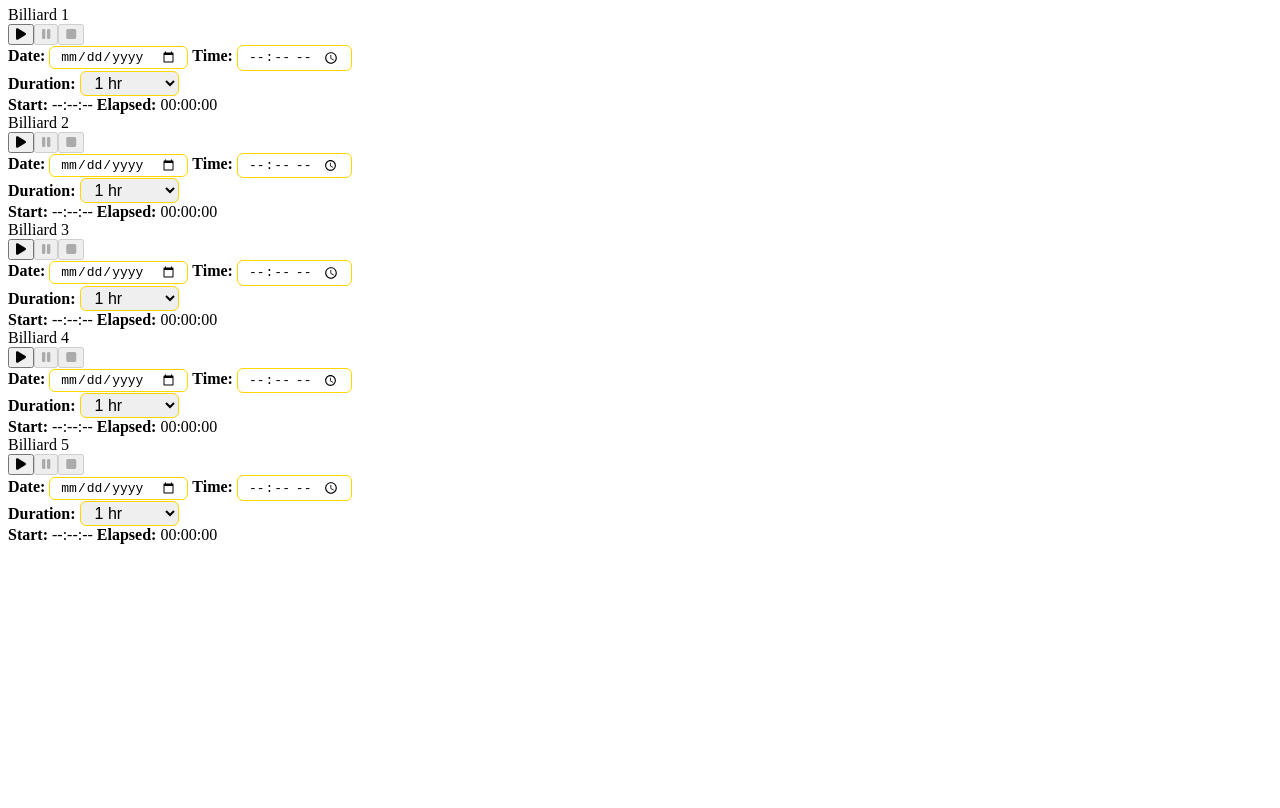
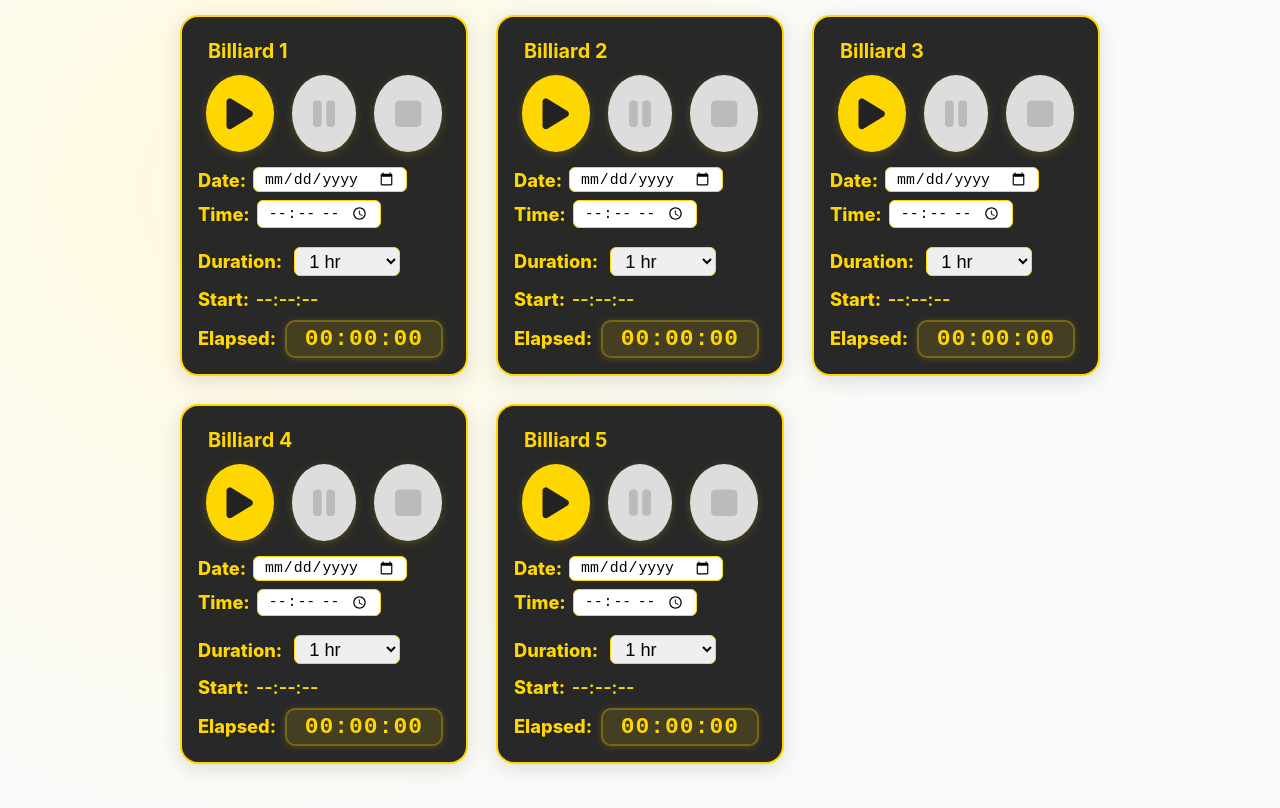
Before and after one commit to iamtherex90/onerounds, a plain HTML site: page index.html in a window 1280 px wide. Shown: the part 74-882 px from the top of the page. Before the commit the page ends 800 px from the top, so only its background shows below. Drawn offline with Linux system fonts and the light colour scheme.

Commit message:
Update index.html

```diff
--- a/index.html
+++ b/index.html
@@ -8,8 +8,212 @@
     href="https://cdnjs.cloudflare.com/ajax/libs/font-awesome/6.4.0/css/all.min.css"
     crossorigin="anonymous" referrerpolicy="no-referrer" />
   <style>
-    /* ... [CSS unchanged, omitted for brevity] ... */
-    /* CSS same as previous version */
+    body {
+      background: radial-gradient(circle at 20% 30%, #FFD70022 0%, #f9fafc 60%);
+      min-height: 100vh;
+      margin: 0;
+      font-family: 'Inter', Arial, sans-serif;
+    }
+    h1 {
+      text-align: center;
+      font-size: 1.7em;
+      color: #222;
+      margin: 38px 0 18px 0;
+      letter-spacing: 1px;
+      font-weight: bold;
+    }
+    .widget-grid {
+      display: grid;
+      grid-template-columns: repeat(auto-fit, minmax(260px, 1fr));
+      gap: 28px;
+      max-width: 920px;
+      margin: 0 auto;
+      padding: 0 16px 44px 16px;
+    }
+    .timer-widget {
+      background: rgba(34,34,34,0.97);
+      border-radius: 18px;
+      box-shadow: 0 5px 20px 0 rgba(34,34,34,0.13);
+      padding: 18px 16px 14px 16px;
+      display: flex;
+      flex-direction: column;
+      align-items: stretch;
+      position: relative;
+      min-width: 0;
+      animation: fadeIn 0.7s;
+      border: 2px solid #FFD700;
+    }
+    @keyframes fadeIn {
+      from { opacity: 0; transform: translateY(20px);}
+      to   { opacity: 1; transform: translateY(0);}
+    }
+    .timer-widget:hover {
+      box-shadow: 0 6px 36px 0 #FFD70055;
+      transform: scale(1.03);
+    }
+    .timer-name-row {
+      display: flex;
+      align-items: center;
+      gap: 12px;
+      margin-bottom: 8px;
+      width: 100%;
+    }
+    .timer-name {
+      font-size: 1.24em;
+      font-weight: 700;
+      color: #FFD700;
+      background: none;
+      padding: 4px 10px;
+      border-radius: 7px;
+      outline: none;
+      border: none;
+      min-width: 70px;
+      flex: 1;
+      user-select: none;
+      max-width: 150px;
+    }
+    .timer-status-dot {
+      display: none;
+    }
+    .dot-running  { background: #FFD700;}
+    .dot-paused   { background: #bfa400;}
+    .dot-stopped  { background: #444;}
+    .timer-controls {
+      display: flex;
+      gap: 18px;
+      margin-bottom: 13px;
+      align-items: center;
+      justify-content: center;
+    }
+    .timer-controls button {
+      background: #FFD700;
+      border: 3px solid #FFD700;
+      color: #222;
+      font-size: 2.2em;
+      cursor: pointer;
+      transition: color 0.18s, transform 0.18s, background 0.18s, border-color 0.18s;
+      outline: none;
+      border-radius: 50%;
+      padding: 18px;
+      position: relative;
+      box-shadow: 0 2px 8px #FFD70033;
+      font-family: inherit;
+      font-weight: bold;
+      min-width: 64px;
+      min-height: 64px;
+      display: flex;
+      align-items: center;
+      justify-content: center;
+    }
+    .timer-controls button:disabled {
+      background: #ddd;
+      border-color: #ddd;
+      color: #bbb;
+      cursor: not-allowed;
+    }
+    .timer-controls button:not(:disabled):hover {
+      color: #FFD700;
+      background: #222;
+      border-color: #FFD700;
+      transform: scale(1.14);
+    }
+    .timer-controls button .fa {
+      pointer-events: none;
+    }
+    .timer-details {
+      display: flex;
+      flex-direction: column;
+      gap: 10px;
+      margin-top: 2px;
+      font-size: 1.14em;
+      color: #FFD700;
+      align-items: flex-start;
+      margin-bottom: 2px;
+      font-weight: 600;
+    }
+    .date-time-row {
+      display: flex;
+      flex-direction: column;
+      gap: 8px;
+      align-items: flex-start;
+      margin-bottom: 2px;
+    }
+    .date-time-row span {
+      display: flex;
+      align-items: center;
+      gap: 5px;
+    }
+    .duration-row {
+      margin: 7px 0 2px 0;
+      display: flex;
+      align-items: center;
+      gap: 10px;
+    }
+    .timer-details strong {
+      color: #FFD700;
+      font-weight: 800;
+      margin-right: 2px;
+      text-shadow: 0 1px 2px #2228;
+    }
+    .timer-details .elapsed {
+      font-size: 1.26em;
+      font-family: 'Fira Mono', 'SFMono-Regular', monospace;
+      background: #FFD70022;
+      padding: 4px 18px;
+      border-radius: 10px;
+      color: #FFD700;
+      font-weight: 900;
+      margin-left: 2px;
+      letter-spacing: 1px;
+      border: 2px solid #FFD70044;
+      min-width: 90px;
+      text-align: center;
+      display: inline-block;
+      box-shadow: 0 1px 7px #FFD70033;
+    }
+    @media (max-width: 900px) {
+      .widget-grid { grid-template-columns: 1fr 1fr; gap: 18px; }
+      .timer-widget { padding: 14px 7px;}
+      h1 { font-size: 1.28em; margin-bottom: 8px;}
+      .timer-controls button { font-size: 1.5em; min-width: 46px; min-height: 46px; padding: 9px;}
+      .date-time-row { flex-direction: column; align-items: stretch; gap: 7px;}
+      .duration-row { flex-direction: column; align-items: stretch; gap: 7px;}
+    }
+    @media (max-width: 650px) {
+      .widget-grid { grid-template-columns: 1fr; gap: 18px; }
+      .timer-widget { padding: 10px 5px;}
+      h1 { font-size: 1em; margin-bottom: 4px;}
+      .date-time-row { flex-direction: column; align-items: stretch; gap: 7px;}
+      .duration-row { flex-direction: column; align-items: stretch; gap: 7px;}
+    }
+    .timer-widget.running {
+      background: linear-gradient(135deg, #33ff77 0%, #228c4c 100%);
+    }
+    .timer-widget.paused {
+      background: linear-gradient(135deg, #ffe066 0%, #bfa400 100%);
+    }
+    .timer-widget.ending {
+      background: linear-gradient(135deg, #ff3c3c 0%, #a60000 100%);
+    }
+    .timer-widget.expired {
+      animation: blink-red 1s linear infinite;
+    }
+    .timer-widget.alarm {
+      animation: shake 0.7s;
+    }
+    @keyframes blink-red {
+      0%, 100% { background: linear-gradient(135deg, #ff3c3c 0%, #a60000 100%); }
+      50% { background: linear-gradient(135deg, #ffd7d7 0%, #ff3c3c 100%); }
+    }
+    @keyframes shake {
+      0% { transform: translateX(0); }
+      15% { transform: translateX(-10px); }
+      30% { transform: translateX(10px); }
+      45% { transform: translateX(-10px); }
+      60% { transform: translateX(10px); }
+      75% { transform: translateX(-10px); }
+      100% { transform: translateX(0); }
+    }
   </style>
 </head>
 <body>
@@ -278,14 +482,12 @@
           // If duration is "open", no limit, no ending/expired/alarm
           if (timer.duration === "open") {
             ref.widget.classList.remove('ending', 'expired');
-            // Don't trigger alarm, don't apply 5-min rule
             timer.alarmTriggered = false;
           } else {
             const durationMs = timer.duration * 60 * 1000;
             if (timer.elapsed > durationMs) {
               ref.widget.classList.add('expired');
               ref.widget.classList.remove('ending', 'running');
-              // Trigger alarm only once
               if (!timer.alarmTriggered) {
                 triggerAlarm(timer.id);
                 timer.alarmTriggered = true;
```
